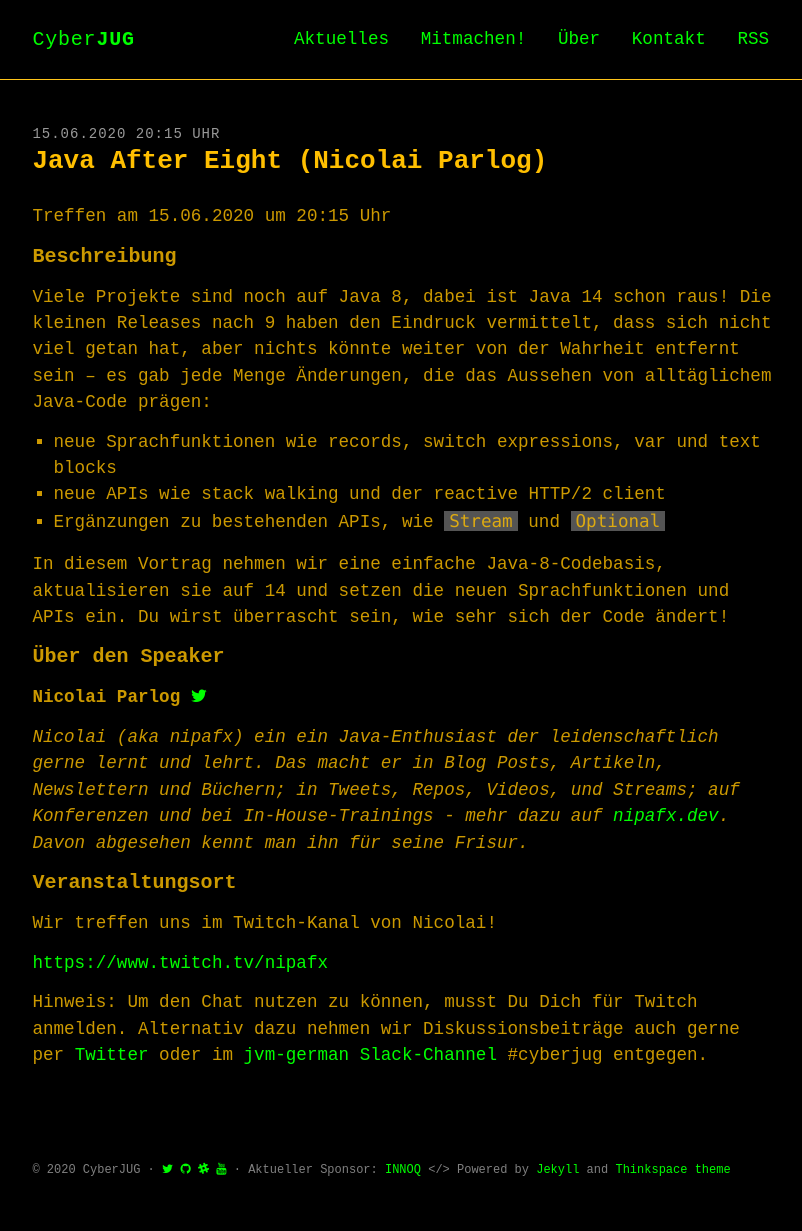
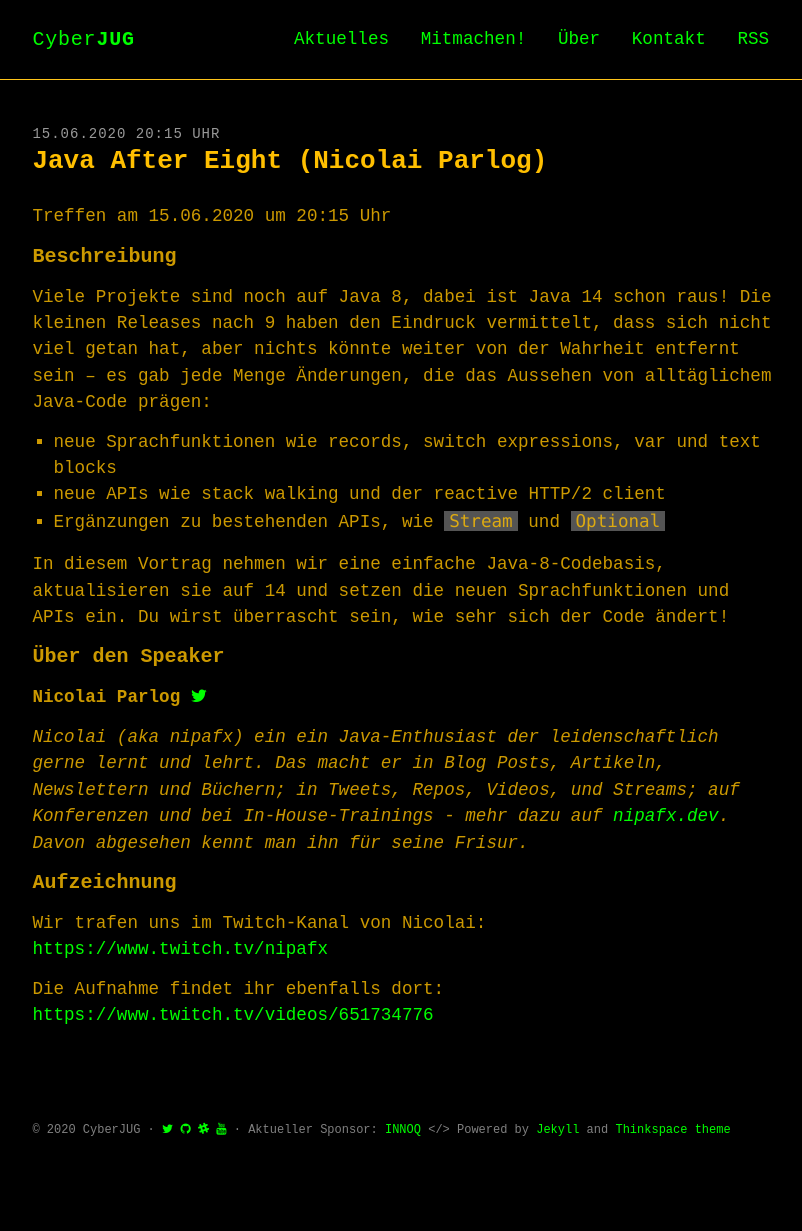
Before and after one commit to cyberjug/website, a Jekyll site: the page built from docs/_past/2020-06-15-javaaftereight.md, in a window 1280 px wide. Shown: the whole page, without its empty margins (234-1036 px from the left). Built offline with Jekyll 4.4.1, drawn with Linux system fonts in a browser that asks for light colours; some web fonts are replaced; after the commit the page ends 1192 px from its top, so only the background shows below that.

Commit message:
add recording

```diff
--- a/docs/_past/2020-06-15-javaaftereight.md
+++ b/docs/_past/2020-06-15-javaaftereight.md
@@ -29,10 +29,8 @@
 [nipafx.dev]: https://nipafx.dev
 
 
-### Veranstaltungsort
+### Aufzeichnung
 
-Wir treffen uns im Twitch-Kanal von Nicolai!
+Wir trafen uns im Twitch-Kanal von Nicolai: <https://www.twitch.tv/nipafx>
 
-<https://www.twitch.tv/nipafx>
-
-Hinweis: Um den Chat nutzen zu können, musst Du Dich für Twitch anmelden. Alternativ dazu nehmen wir Diskussionsbeiträge auch gerne per [Twitter](https://twitter.com/cyberjug) oder im [jvm-german Slack-Channel](https://slackin-jvm-german.herokuapp.com/) #cyberjug entgegen.
+Die Aufnahme findet ihr ebenfalls dort: <https://www.twitch.tv/videos/651734776>
```
